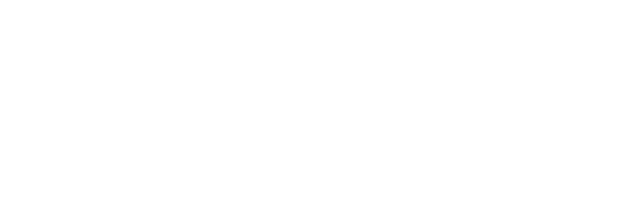
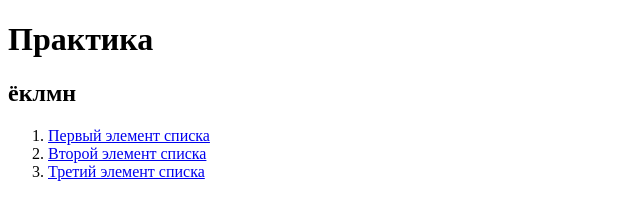
Before and after one commit to NastyaSuro/task-html, a website: page src/index.html in a window 1280 px wide. Shown: the whole page, without its empty margins (0-640 px from the left). Drawn offline with Linux system fonts and the light colour scheme.

Commit message:
Задание по HTML

```diff
--- a/src/index.html
+++ b/src/index.html
@@ -3,5 +3,19 @@
     <head>
         <title>HTML</title>
     </head>
-    <body></body>
+    <body>
+        <h1>Практика</h1>
+        <h2>ёклмн</h2>
+        <ol>
+            <li>
+                <a href="https://htmlcodeeditor.com/">Первый элемент списка</a>
+            </li>
+            <li>
+                <a href="https://artchive.ru/encyclopedia/4448~Postmodernism"
+                    >Второй элемент списка</a
+                >
+            </li>
+            <li><a href="http://gramota.ru/">Третий элемент списка</a></li>
+        </ol>
+    </body>
 </html>
```
Also changed, not shown: 1 other file.
